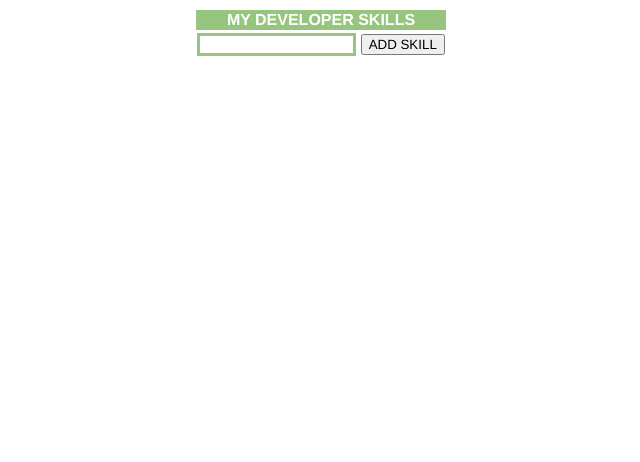
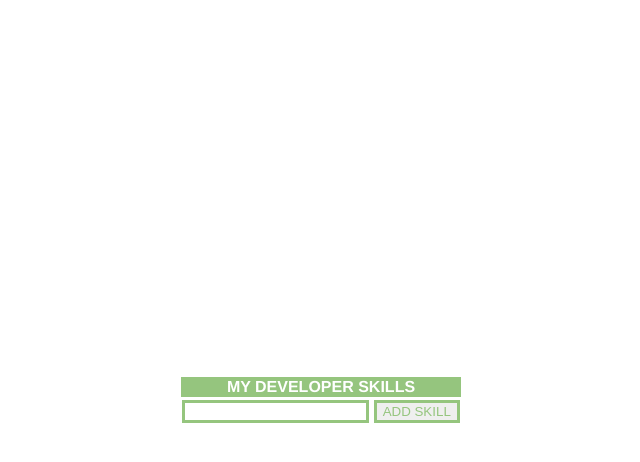
Before and after one commit to hannahbrantley/my-dev-skills-jquery, a plain HTML site: page index.html in a window 1280 px wide. Shown: the whole page, without its empty margins (319-959 px from the left). Drawn offline with nearby package versions, Linux system fonts and the light colour scheme.

Commit message:
good enough for now

```diff
--- a/css/main.css
+++ b/css/main.css
@@ -1,16 +1,16 @@
-* {
-    font-family: Helvetica, sans-serif;
-}
 
-/* body {
+ * {
+    box-sizing: border-box;
+  }
+
+body {
+    margin: 0;
     display: flex;
+    height: 100vh;
     flex-direction: column;
     align-items: center;
-} */
-
-table {
-    margin-left: auto;
-    margin-right: auto;
+    justify-content: center;
+    font-family: Helvetica, sans-serif;
 }
 
 thead {
@@ -22,14 +22,15 @@ td {
     color: rgb(247, 185, 92);
 }
 
+input, #addskill {
+    border-color: rgb(149, 197, 126);
+    border-style: solid;
+    border-width: 3px;
+    color: rgb(149, 197, 126);
+}
+
 .remove {
     background-color: rgb(220, 103, 104);
     color: white;
     margin-right: 5px;
 }
-
-input {
-    border-color: rgb(149, 197, 126);
-    border-style: solid;
-    border-width: 3px;
-}
```
Also changed, not shown: index.html (+0 -3 lines).
